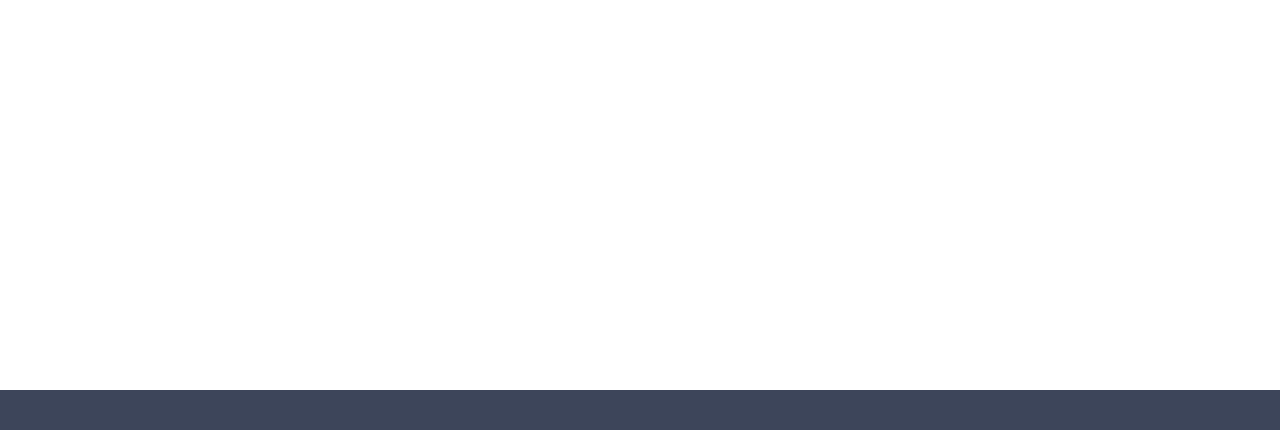
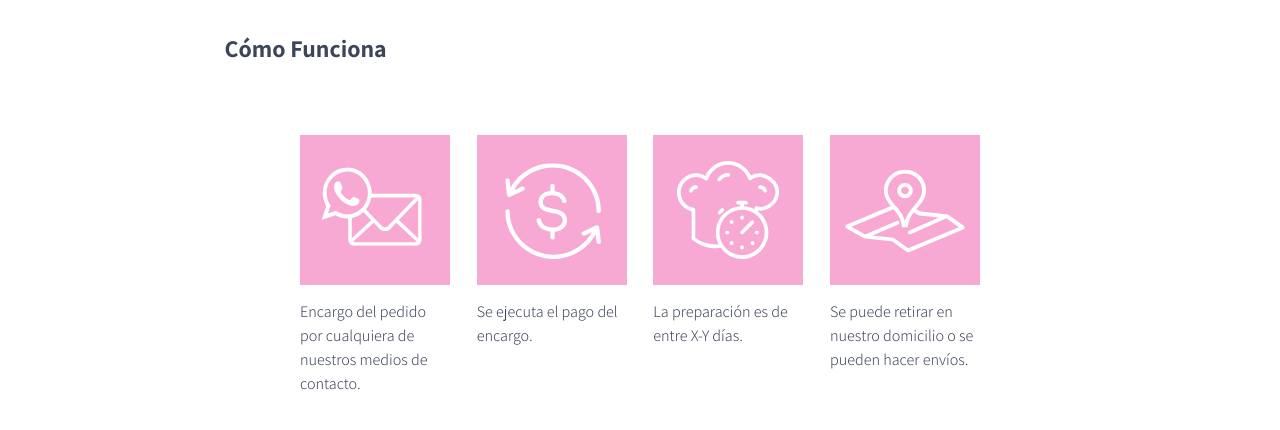
Before and after one commit to stefanochiarelli/AbiCake, a website: page index.html in a window 1280 px wide. Shown: the part 250-680 px from the top of the page. Drawn offline with nearby package versions, Linux system fonts and the light colour scheme.

Commit message:
primera version footer y como funciona

```diff
--- a/index.html
+++ b/index.html
@@ -87,31 +87,74 @@
               data-bs-parent="#accordionFlushExample"
             >
               <div class="accordion-body">
-                Placeholder content for this accordion, which is intended to
-                demonstrate the <code>.accordion-flush</code> class. This is the
-                third item's accordion body. Nothing more exciting happening
-                here in terms of content, but just filling up the space to make
-                it look, at least at first glance, a bit more representative of
-                how this would look in a real-world application.
+                <div class="pedidos solo-movil">
+                  <h2 class="titulo titulo--pasos">Cómo Funciona</h2>
+
+                  <div class="pedidos__pasos ">
+                    <img class="pedidos__img" src="img/CONTACTO.svg" alt="contacto" />
+                    <p class="pedidos__texto">Encargo del pedido por cualquiera de nuestros medios de contacto.</p>
+                  </div>
+                  <div class="pedidos__pasos pedidos__pasos--margen">
+                    <img class="pedidos__img" src="img/PAGO.svg" alt="pago" />
+                    <p class="pedidos__texto">Se ejecuta el pago del encargo.</p>
+                  </div>
+                  <div class="pedidos__pasos">
+                    <img class="pedidos__img" src="img/PREPARACION.svg" alt="preparacion" />
+                    <p class="pedidos__texto">La preparación es de entre X-Y días.</p>
+                  </div>
+                  <div class="pedidos__pasos pedidos__pasos--margen"">
+                    <img class="pedidos__img" src="img/DELIVERY.svg" alt="delivery" />
+                    <p class="pedidos__texto">Se puede retirar en nuestro domicilio o se pueden hacer envíos.</p>
+                  </div>
+                </div>
               </div>
             </div>
           </div>
         </div>
       </section>
+
     </main>
+    <div class="container-fluid pedidos solo-desk">
+      <div class="container-d">
+      <h2 class="titulo titulo--pasos">Cómo Funciona</h2>
+      <div class="pedidos__contenido">
+      <div class="pedidos__pasos ">
+        <img class="pedidos__img" src="img/CONTACTO.svg" alt="contacto" />
+        <p class="pedidos__texto">Encargo del pedido por cualquiera de nuestros medios de contacto.</p>
+      </div>
+      <div class="pedidos__pasos">
+        <img class="pedidos__img" src="img/PAGO.svg" alt="pago" />
+        <p class="pedidos__texto">Se ejecuta el pago del encargo.</p>
+      </div>
+      <div class="pedidos__pasos">
+        <img class="pedidos__img" src="img/PREPARACION.svg" alt="preparacion" />
+        <p class="pedidos__texto">La preparación es de entre X-Y días.</p>
+      </div>
+      <div class="pedidos__pasos">
+        <img class="pedidos__img" src="img/DELIVERY.svg" alt="delivery" />
+        <p class="pedidos__texto">Se puede retirar en nuestro domicilio o se pueden hacer envíos.</p>
+      </div>
+    </div>
+  </div>
+    </div>
 
-    <footer id="footer">
-      <h2 class="footer__titulo">Contacto</h2>
-      <div class="footer__contacto footer__contacto--whatsapp">
+
+    <footer id="footer" >
+      <div class="container-d">
+      <h2 class="titulo titulo--footer">Contacto</h2>
+      <div class="footer__contenido">
+        <div class="footer__contacto footer__contacto--whatsapp">
         <img src="img/Whatts.svg" alt="whatsapp" />
         <span>+5491136368403</span>
         <button>Por WhatsApp</button>
       </div>
-      <div class="footer__contacto footer__contacto--email">
+       <div class="footer__contacto footer__contacto--email">
         <img src="img/Correo.svg" alt="correo" />
         <span>abicakeshop@gmail.com</span>
         <button>Por E-Mail</button>
+       </div>
       </div>
+    </div>
     </footer>
 
 
--- a/scss/paginas/_home.scss
+++ b/scss/paginas/_home.scss
@@ -80,8 +80,6 @@
 //Sección Tres
 
 .seccionTres {
-  height: 80vh;
-
   .accordion-header {
   }
 
@@ -120,17 +118,88 @@
   }
 }
 
+// INICIO COMO FUNCIONA
+.accordion-body {
+  padding: 0;
+}
+.titulo {
+  font-weight: 700;
+  font-size: 24px;
+  &--footer {
+    color: $color-blanco;
+    line-height: 31px;
+  }
+  &--pasos {
+    color: $color-violeta;
+    line-height: 31.39px;
+    margin-bottom: 41px;
+  }
+}
+.pedidos {
+  padding: 38px 20px 43px;
+}
+.pedidos__pasos {
+  display: flex;
+  flex-direction: row;
+  align-items: center;
+  margin-top: 24px;
+  &--margen {
+    margin-left: 89px;
+  }
+}
+.pedidos__img {
+  width: 69px;
+  height: 69px;
+}
+.pedidos__texto {
+  font-weight: 300;
+  font-size: 16px;
+  line-height: 24px;
+  color: $color-violeta;
+  margin-left: 20px;
+}
+
+// Desk Cómo funciona
+@media screen and (min-width: 1200px) {
+  .pedidos {
+    padding: 125px;
+  }
+  .pedidos__pasos {
+    display: flex;
+    flex-direction: column;
+    align-items: flex-start;
+    width: 150px;
+  }
+  .pedidos__contenido {
+    display: flex;
+    flex-direction: row;
+    justify-content: space-between;
+    width: 680px;
+    margin: auto;
+  }
+  .pedidos__img {
+    width: 150px;
+    height: 150px;
+    margin-bottom: 15px;
+  }
+  .pedidos__texto {
+    margin: 0;
+  }
+  .titulo {
+    &--pasos {
+      color: $color-violeta;
+      line-height: 31.39px;
+      margin-bottom: 47px;
+    }
+  }
+}
+
+// FIN COMO FUNCIONA
+
 // INICIO FOOTER
 #footer {
   background-color: $color-violeta;
   padding: 47px 20px 100px 20px;
-}
-
-.footer__titulo {
-  font-weight: bold;
-  font-size: 24px;
-  line-height: 31px;
-  color: $color-blanco;
 }
 
 .footer__contacto {
@@ -179,10 +248,57 @@
   }
 }
 
+// Desk Footer
+@media screen and (min-width: 1200px) {
+  .container-d {
+    width: 831px;
+    max-width: 100%;
+    margin: auto;
+    display: block;
+  }
+  #footer {
+    background-color: $color-lila;
+    padding: 113px 0 101px;
+  }
+  .footer__contenido {
+    display: flex;
+    flex-direction: row;
+    justify-content: space-between;
+    align-items: baseline;
+    margin-top: 86px;
+  }
+  .footer__contacto {
+    width: 320px;
+    margin: 0;
+    &--whatsapp {
+      & img {
+        margin-bottom: 36px;
+      }
+    }
+    &--email {
+      & img {
+        margin-bottom: 36px;
+      }
+    }
+    & span {
+      margin-bottom: 24px;
+    }
+  }
+}
 // FIN FOOTER
 
+// Contenedor para desk
+@media screen and (min-width: 1200px) {
+  .solo-movil {
+    display: none;
+  }
+}
+@media screen and (max-width: 1200px) {
+  .solo-desk {
+    display: none;
+  }
+}
 //Objetos invisibles (transisción a version desktop)
-
 .seccionDos__nuevaCosa {
   visibility: hidden;
 }
```
Also changed, not shown: css/styles.css, 1 other file.
